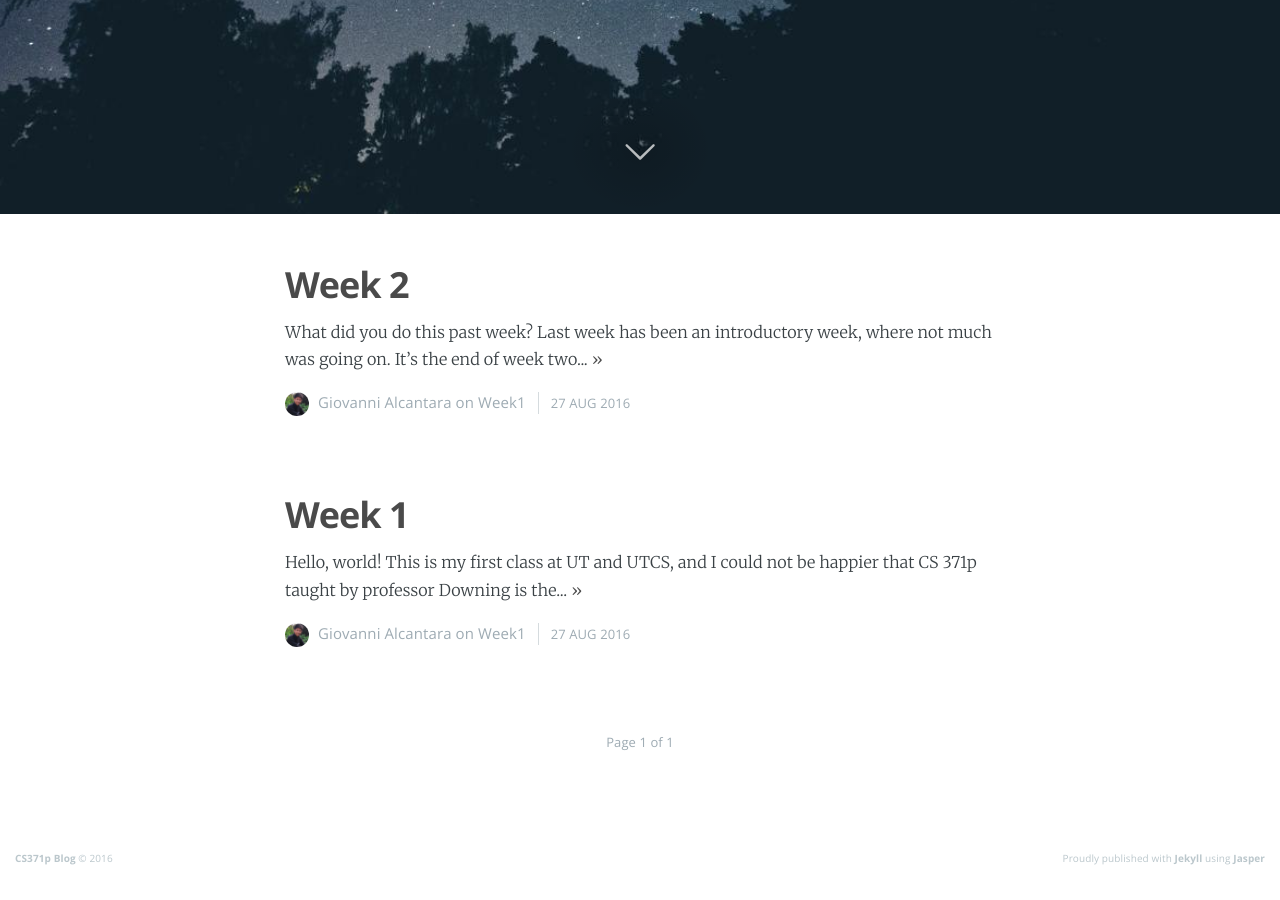
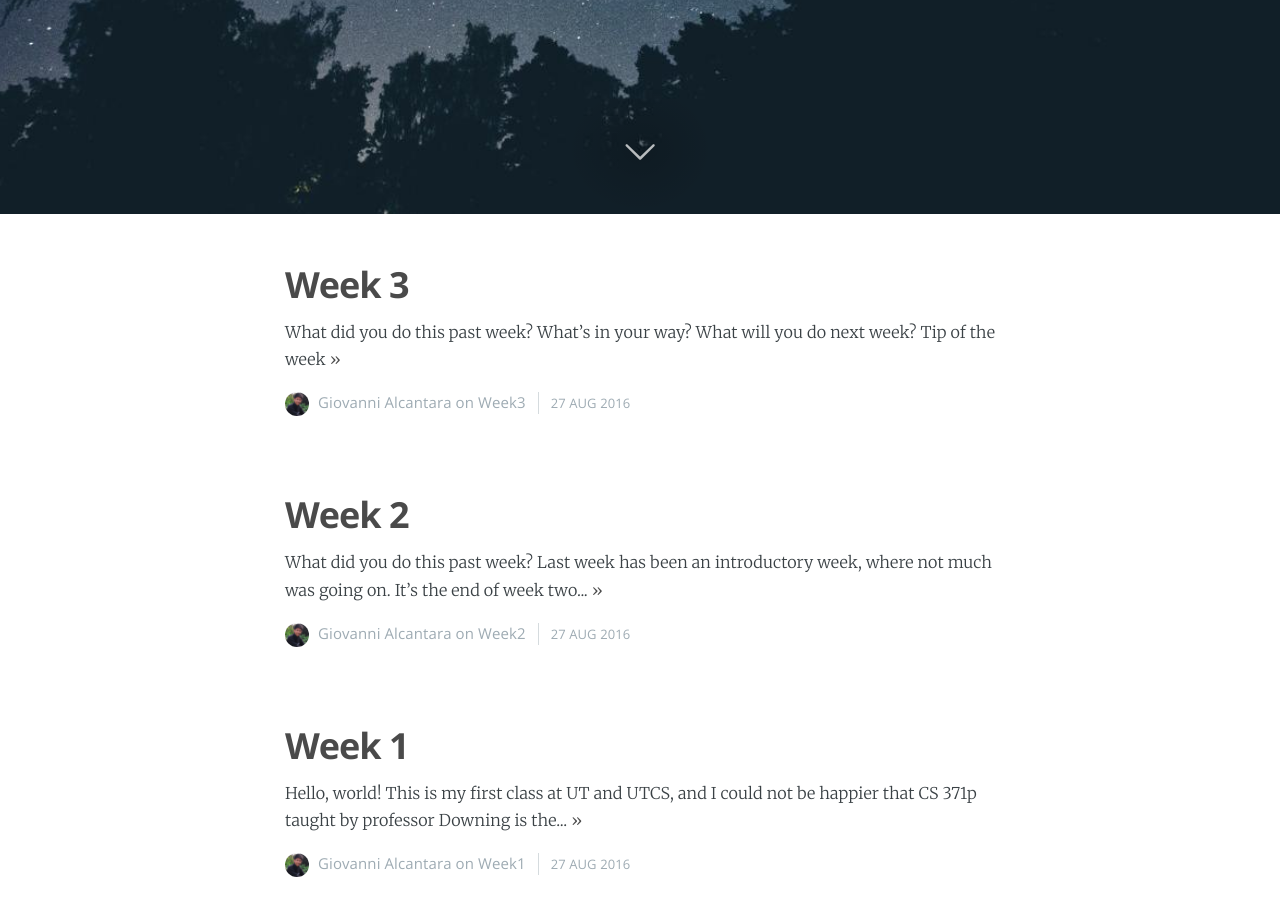
Before and after one commit to gvsi/cs371p, a Jekyll site: the page built from index.html, in a window 1280 px wide and 900 px high, scrolled down 686 px. Built offline with Jekyll 4.4.1, drawn with Linux system fonts in a browser that asks for light colours; nearby versions of some CDN libraries; the list of posts is cut into pages by our own code; before the commit the page ends 1564 px from its top, so only the background shows below that.

Commit message:
Add week3 files

```diff
--- a/_posts/2016-09-04-week-two.md
+++ b/_posts/2016-09-04-week-two.md
@@ -4,7 +4,7 @@ cover: 'assets/images/covers/week2.jpeg'
 title: Week 2
 subtitle: Collatz & Co.
 date:   2016-08-27 17:00:00
-tags: week1
+tags: week2
 subclass: 'post tag-test tag-content'
 categories: 'giovanni'
 navigation: True
--- /dev/null
+++ b/_posts/2016-09-10-week-three.md
@@ -0,0 +1,23 @@
+---
+layout: post
+cover: 'assets/images/covers/week3.jpeg'
+title: Week 3
+subtitle: Pointers
+date:   2016-08-27 19:00:00
+tags: week3
+subclass: 'post tag-test tag-content'
+categories: 'giovanni'
+navigation: True
+logo: 'assets/images/logo.png'
+---
+
+## What did you do this past week?
+
+
+## What's in your way?
+
+
+## What will you do next week?
+
+
+## Tip of the week
```
Also changed, not shown: assets/images/covers/week3.jpeg (added).
